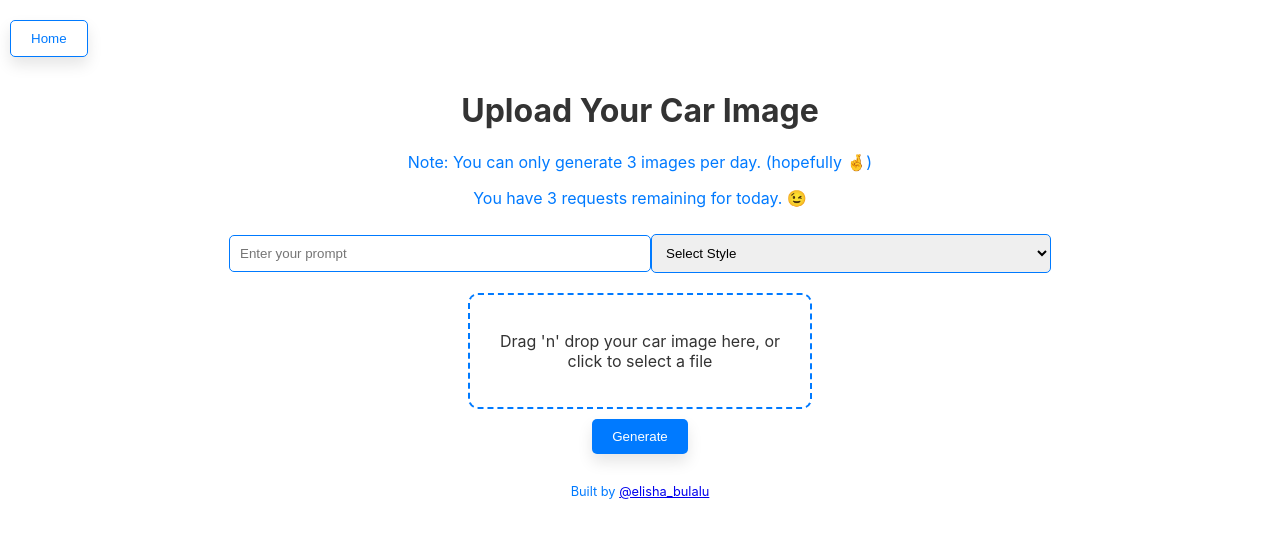
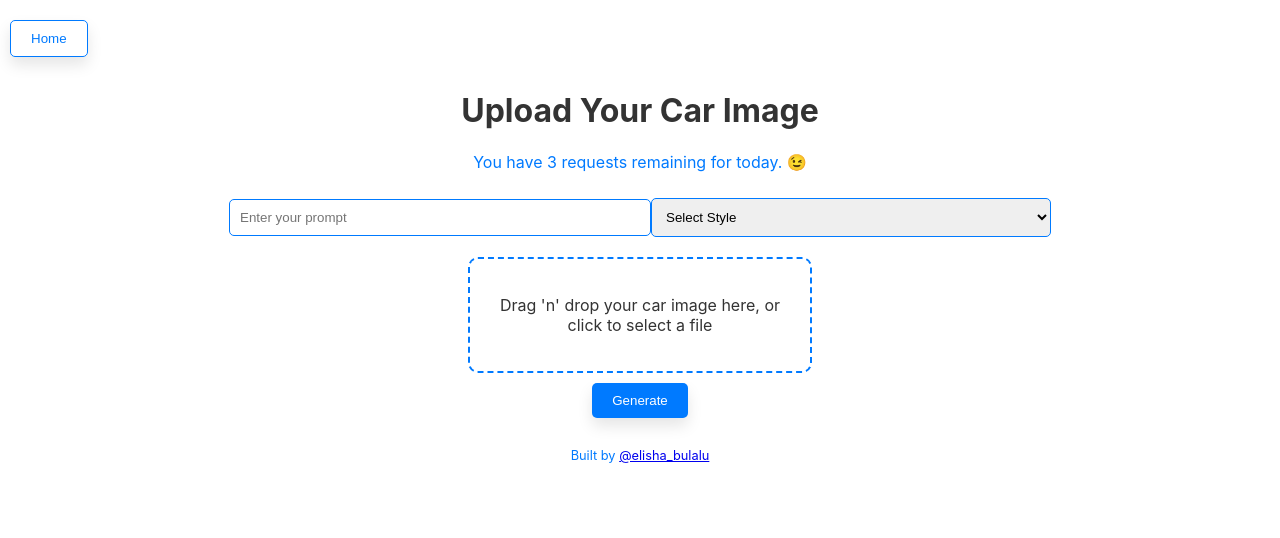
Before and after one commit to Bulalu/pimp-UI, a React (Create React App) app: page /upload in a window 1280 px wide. Shown: the top 538 px of the page. Built offline with nearby package versions, Linux system fonts and the light colour scheme; no server answers.

Commit message:
removed initial reminder for remaining requests

```diff
--- a/src/components/ImageUploadPage.js
+++ b/src/components/ImageUploadPage.js
@@ -193,7 +193,7 @@ const ImageUploadPage = () => {
         <motion.div style={style} initial={{ opacity: 0 }} animate={{ opacity: 1 }} transition={{ duration: 1 }}>
             <motion.button style={style.homeButton} onClick={() => navigateToUpload()} whileHover={{ scale: 1.1 }} whileTap={{ scale: 0.9 }}>Home</motion.button>
             <motion.h1 initial={{ y: -250 }} animate={{ y: -10 }} transition={{ delay: 0.2, type: 'spring', stiffness: 120 }}>Upload Your Car Image</motion.h1>
-            <motion.p style={style.infoText} initial={{ y: -250 }} animate={{ y: -10 }} transition={{ delay: 0.3, type: 'spring', stiffness: 120 }}>Note: You can only generate 3 images per day. (hopefully 🤞)</motion.p>
+            {/* <motion.p style={style.infoText} initial={{ y: -250 }} animate={{ y: -10 }} transition={{ delay: 0.3, type: 'spring', stiffness: 120 }}>Note: You can only generate 3 images per day. (hopefully 🤞)</motion.p> */}
             <motion.p style={style.infoText} initial={{ y: -250 }} animate={{ y: -10 }} transition={{ delay: 0.4, type: 'spring', stiffness: 120 }}>You have {remainingRequests} {remainingRequests === 1 ? 'request' : 'requests'} remaining for today. 😉</motion.p>
             <motion.input
                 type="text"
```
